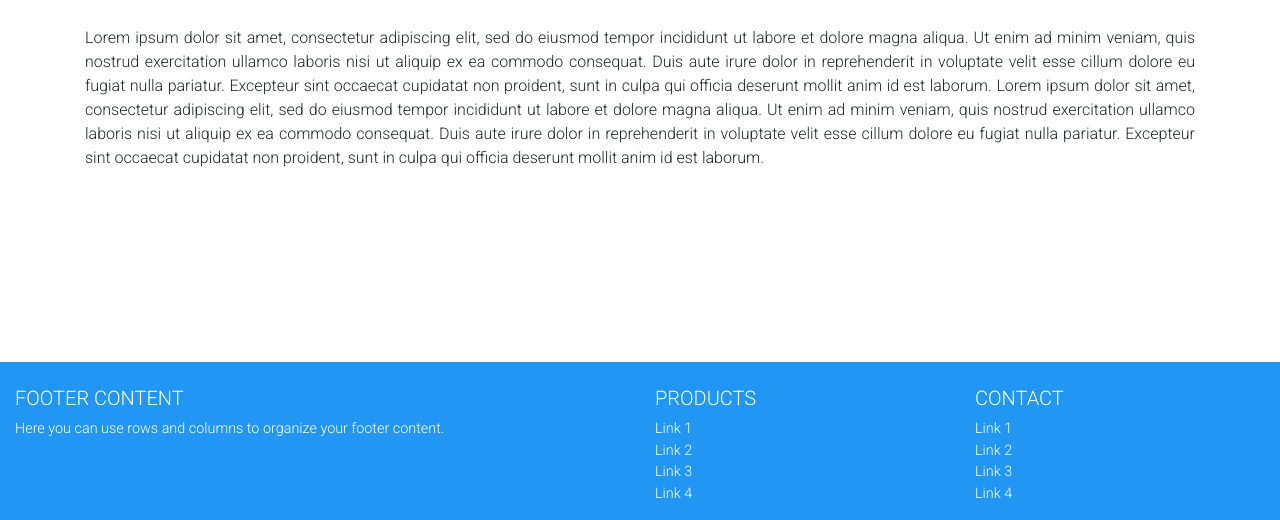
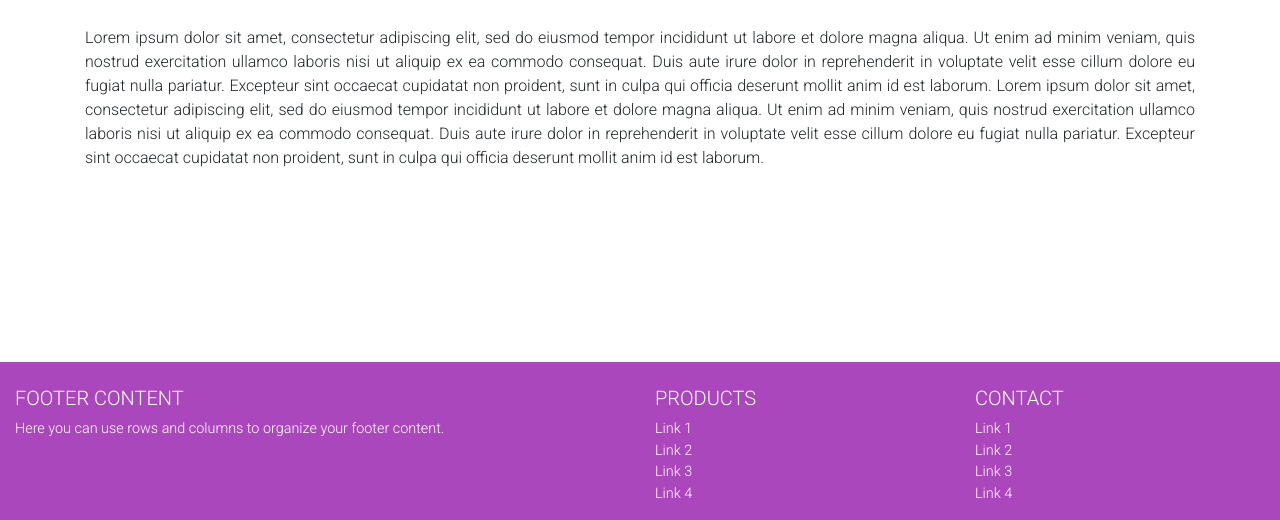
Before and after one commit to nh916/MDB-safoja-butterfly, a website: page views/index.html in a window 1280 px wide. Shown: the part 822-1342 px from the top of the page. Drawn offline with nearby package versions, Linux system fonts and the light colour scheme.

Commit message:
changed the color of footer

```diff
--- a/views/index.html
+++ b/views/index.html
@@ -116,7 +116,7 @@
 
 
     <!-- Footer -->
-    <footer class="page-footer font-small blue pt-4">
+    <footer class="page-footer font-small purple lighten-1 pt-4">
 
         <!-- Footer Links -->
         <div class="container-fluid text-center text-md-left">
@@ -192,7 +192,6 @@
 
     </footer>
     <!-- Footer -->
-
 </body>
 
 </html>
```
Also changed, not shown: snippets/footer.html (+1 -1 lines), views/contacts.html (+1 -2 lines), views/prices.html (+1 -2 lines), snippets/readMe.txt (added).
